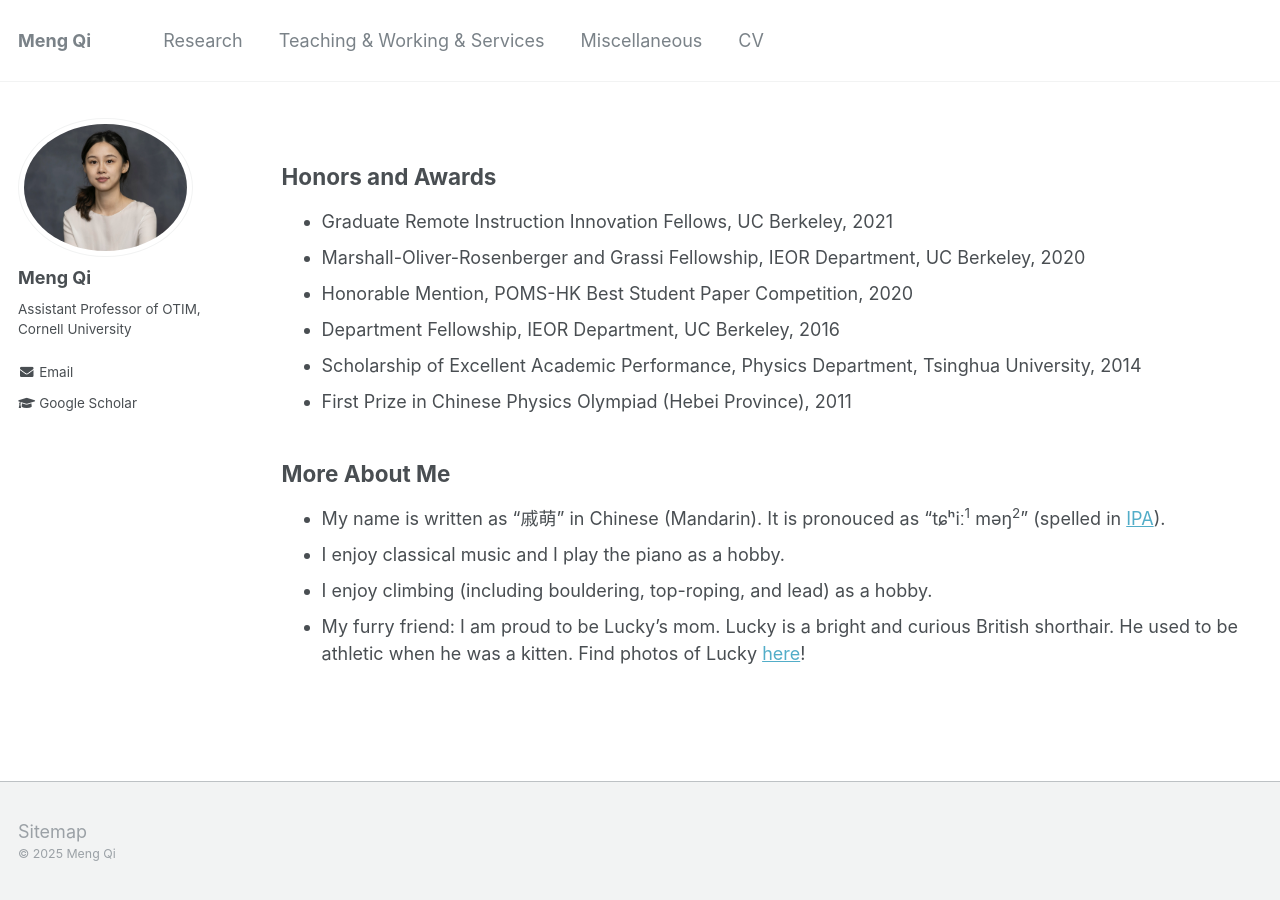
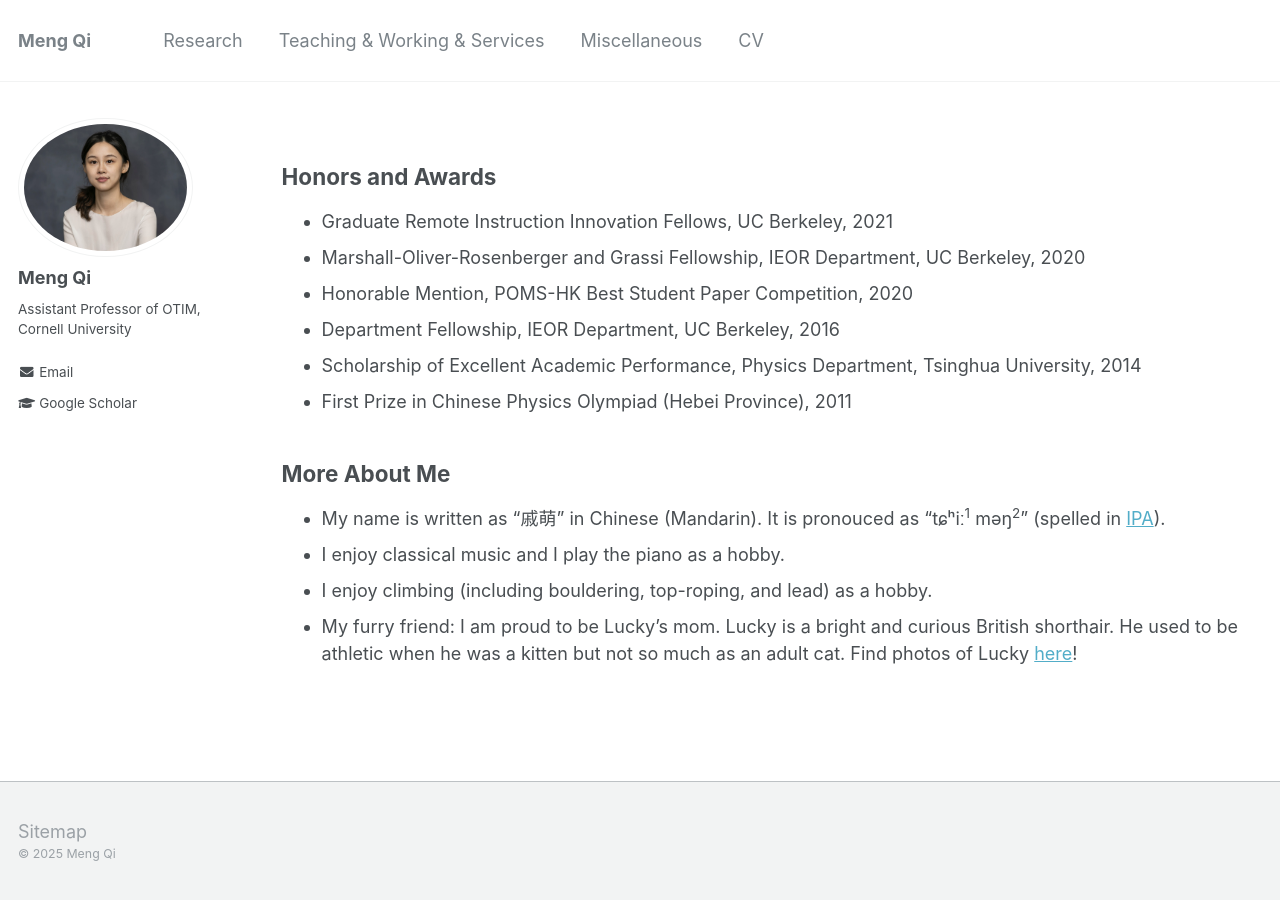
Before and after one commit to alicemengqi/site, a Jekyll site: the page built from _pages/markdown.md, in a window 1280 px wide. Built offline with Jekyll 4.4.1, drawn with Linux system fonts in a browser that asks for light colours.

Commit message:
Update markdown.md

```diff
--- a/_pages/markdown.md
+++ b/_pages/markdown.md
@@ -21,4 +21,4 @@
 * My name is written as "戚萌" in Chinese (Mandarin). It is pronouced as "tɕʰiː<sup>1</sup> məŋ<sup>2</sup>" (spelled in [IPA](https://en.wikipedia.org/wiki/International_Phonetic_Alphabet)).
 * I enjoy classical music and I play the piano as a hobby.
 * I enjoy climbing (including bouldering, top-roping, and lead) as a hobby.
-* My furry friend: I am proud to be Lucky's mom. Lucky is a bright and curious British shorthair. He used to be athletic when he was a kitten. Find photos of Lucky [here](https://photos.app.goo.gl/LsRaEnvUXr2ppjaD6)!
+* My furry friend: I am proud to be Lucky's mom. Lucky is a bright and curious British shorthair. He used to be athletic when he was a kitten but not so much as an adult cat. Find photos of Lucky [here](https://photos.app.goo.gl/LsRaEnvUXr2ppjaD6)!
```
